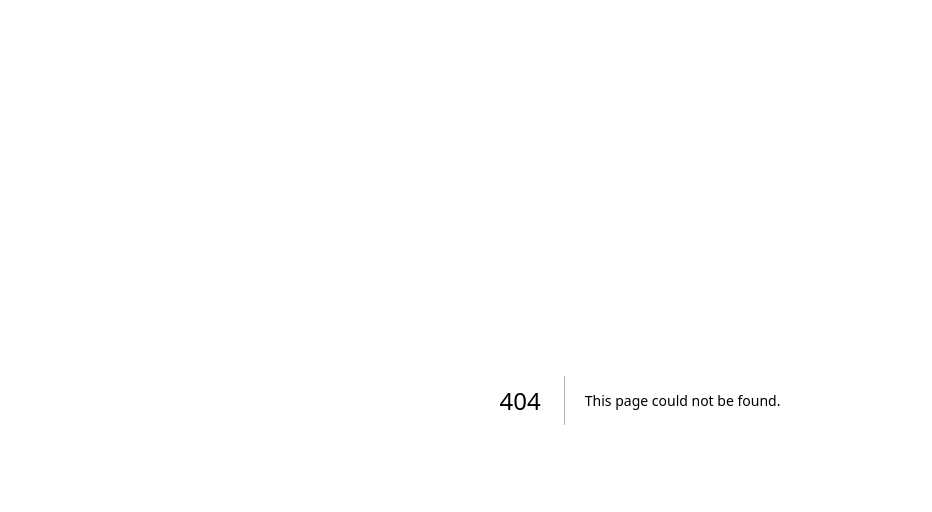
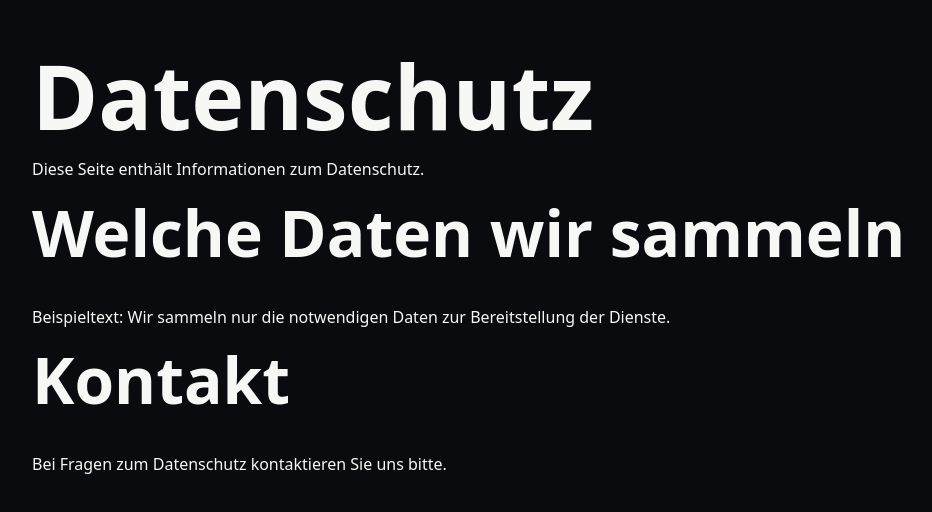
Before and after one commit to naviumzug/navi-umzug, a Next.js app: page /datenschutz in a window 1280 px wide. Before the commit this address had no page. Shown: the top 512 px of the page, without its empty margins (0-932 px from the left). Built offline with nearby package versions, Linux system fonts and the light colour scheme.

Commit message:
Add app/datenschutz/page.js — Datenschutz page

```diff
--- /dev/null
+++ b/app/datenschutz/page.js
@@ -0,0 +1,21 @@
+export const metadata = {
+  title: 'Datenschutz',
+  description: 'Datenschutzinformationen',
+};
+
+export default function DatenschutzPage() {
+  return (
+    <main style={{padding: '2rem', fontFamily: 'system-ui, -apple-system, Segoe UI, Roboto, Helvetica, Arial'}}>
+      <h1>Datenschutz</h1>
+      <p>Diese Seite enthält Informationen zum Datenschutz.</p>
+      <section>
+        <h2>Welche Daten wir sammeln</h2>
+        <p>Beispieltext: Wir sammeln nur die notwendigen Daten zur Bereitstellung der Dienste.</p>
+      </section>
+      <section>
+        <h2>Kontakt</h2>
+        <p>Bei Fragen zum Datenschutz kontaktieren Sie uns bitte.</p>
+      </section>
+    </main>
+  );
+}
```
